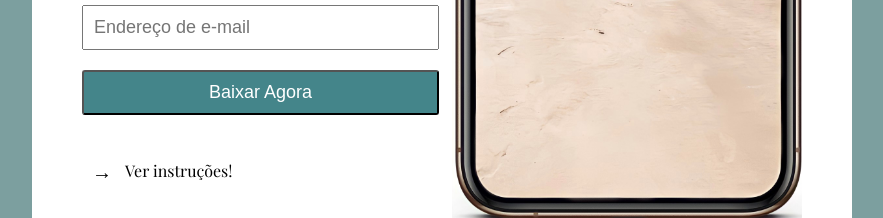
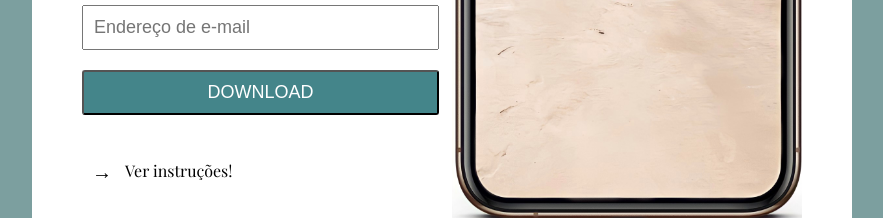
Before and after one commit to wilkagalli/landing-page-preset, a Next.js app: page / in a window 1280 px wide. Shown: the part 554-772 px from the top of the page, without its empty margins (198-1081 px from the left). Built offline with nearby package versions, Linux system fonts and the light colour scheme.

Commit message:
ATT BUTTON

```diff
--- a/Components/form/Form.js
+++ b/Components/form/Form.js
@@ -55,7 +55,7 @@ function Form() {
             {erro && <p className={classes.erro}>{erro}</p>}
           </form>
           <button onClick={enviarEmail} className={classes.button}>
-            Baixar Agora
+            DOWNLOAD
           </button>{" "}
         </>
       ) : (
```
